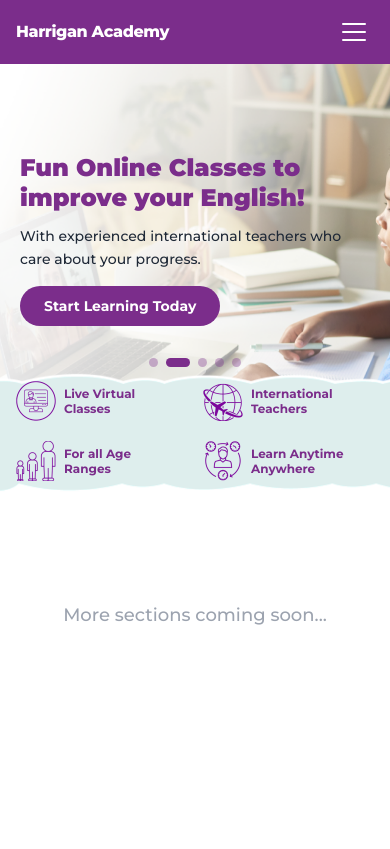
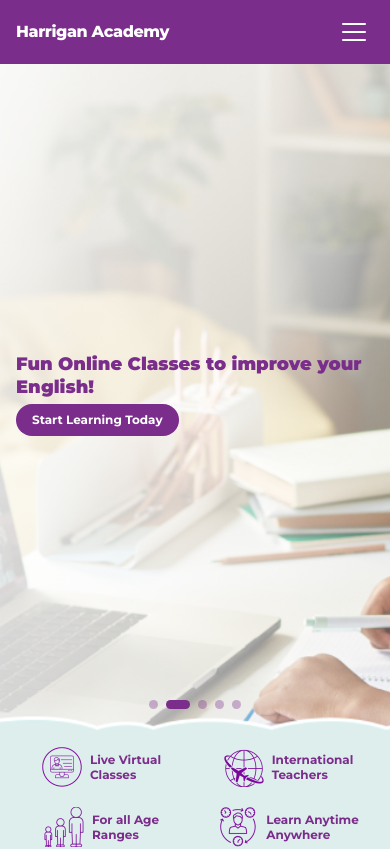
Before and after one commit to ThomasAbraham1/harrigan-academy, a React (Vite) app: page / in a window 390 px wide. Shown: the top 849 px of the page. Built offline with nearby package versions, Linux system fonts and the light colour scheme.

Commit message:
Update hero aspect ratio to 9:16 and center feature grid items on mobile

```diff
--- a/src/components/FeaturesBar.jsx
+++ b/src/components/FeaturesBar.jsx
@@ -8,7 +8,7 @@ const features = [
 export default function FeaturesBar() {
   return (
     <section
-      className="relative w-full flex items-center"
+      className="relative w-full flex items-center min-h-[180px] md:min-h-[130px]"
       style={{
         marginTop: '-42px',
         zIndex: 10,
@@ -16,7 +16,6 @@ export default function FeaturesBar() {
         backgroundRepeat:   'repeat-x',
         backgroundSize:     'auto 100%',
         backgroundPosition: 'center',
-        minHeight:          '130px',
       }}
     >
       <div className="max-w-6xl mx-auto px-4 sm:px-8 w-full">
@@ -25,7 +24,7 @@ export default function FeaturesBar() {
           style={{ transform: 'translateY(-8px)' }}
         >
           {features.map((feature, index) => (
-            <div key={index} className="flex items-center gap-2 sm:gap-3 group">
+            <div key={index} className="flex items-center gap-2 justify-self-center sm:justify-self-start sm:gap-3 group">
               {/* Icon — smaller on mobile */}
               <img
                 src={feature.icon}
--- a/src/components/HeroSection.jsx
+++ b/src/components/HeroSection.jsx
@@ -20,13 +20,7 @@ export default function HeroSection() {
 
   return (
     <section
-      className="relative w-full overflow-hidden"
-      style={{
-        /* Mobile: shorter hero so content fits without scroll */
-        /* Tablet+: taller, up to 720px cap                    */
-        height: 'min(90vw, 720px)',
-        minHeight: '320px',
-      }}
+      className="relative w-full overflow-hidden aspect-[9/16] sm:aspect-auto sm:h-[min(90vw,720px)] sm:min-h-[320px]"
     >
       {/* ── Full-bleed background slides (images have built-in fade) ── */}
       {slides.map((slide, i) => (
@@ -47,24 +41,24 @@ export default function HeroSection() {
 
       {/* ── Text overlay ── */}
       <div className="relative z-10 h-full flex items-center">
-        <div className="w-full px-5 sm:px-10 lg:px-16">
+        <div className="w-full px-4 sm:px-10 lg:px-16 pb-8 sm:pb-0">
           {/* Constrain text to left half on md+ so it sits over the white-fade area of the image */}
-          <div className="w-full sm:w-3/4 md:w-1/2 flex flex-col gap-3 sm:gap-5">
+          <div className="w-full sm:w-3/4 md:w-1/2 flex flex-col gap-1.5 sm:gap-5">
 
             <h1
-              className="text-2xl sm:text-4xl md:text-5xl font-black leading-tight"
+              className="text-lg sm:text-4xl md:text-5xl font-black leading-tight"
               style={{ color: '#7B2D8B' }}
             >
               Fun Online Classes to improve your English!
             </h1>
 
-            <p className="text-gray-800 text-sm sm:text-base md:text-lg leading-relaxed font-medium">
+            <p className="text-gray-800 text-xs sm:text-base md:text-lg leading-relaxed font-medium hidden sm:block">
               With experienced international teachers who care about your progress.
             </p>
 
             <a
               href="#contact"
-              className="self-start inline-flex items-center px-6 sm:px-8 py-2.5 sm:py-3.5 rounded-full font-bold text-white text-sm sm:text-base transition-all duration-300 hover:scale-105 hover:brightness-110 mt-1"
+              className="self-start inline-flex items-center px-4 sm:px-8 py-2 sm:py-3.5 rounded-full font-bold text-white text-xs sm:text-base transition-all duration-300 hover:scale-105 hover:brightness-110 sm:mt-1"
               style={{ backgroundColor: '#7B2D8B' }}
             >
               Start Learning Today
```
